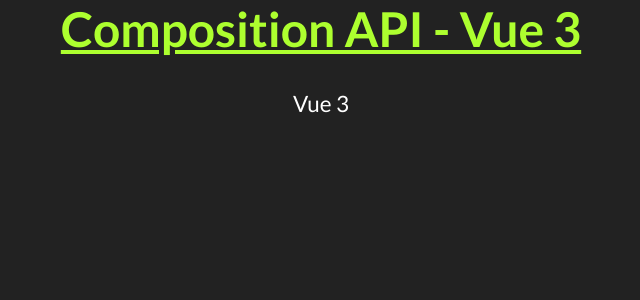
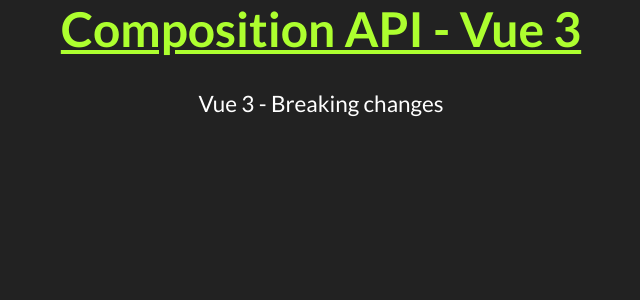
Before and after one commit to christiancazu/vue-3-intro, a Vue app: page / in a window 1280 px wide. Shown: the top 300 px of the page, without its empty margins (319-959 px from the left). Built offline with nearby package versions, Linux system fonts and the light colour scheme.

Commit message:
breaking changes

```diff
--- a/src/views/Home.vue
+++ b/src/views/Home.vue
@@ -1,6 +1,6 @@
 <template>
 <section class="p-4">
-  <h4 class="h4 text-center">Vue 3</h4>
+  <h4 class="h4 text-center">Vue 3 - Breaking changes</h4>
 </section>
 </template>
 
@@ -8,7 +8,35 @@
 
 
 /**
- * multiple nodes
+ * sync modifier
+ * key in template
+ * multiple ref
+ *
+ *
+ *
+  <div
+    v-for="(number, index) in 8"
+    :key="index"
+    :ref="setItemRef"
+  >
+    asdas
+  </div>
+
+
+ * let itemRefs = []
+
+  const setItemRef = el => {
+    itemRefs.push(el)
+  }
+
+  onMounted(() => {
+    console.log(itemRefs)
+  })
+ *
+  *
+  *
+  * mitt replace event bus
+
  */
 </script>
 
```
